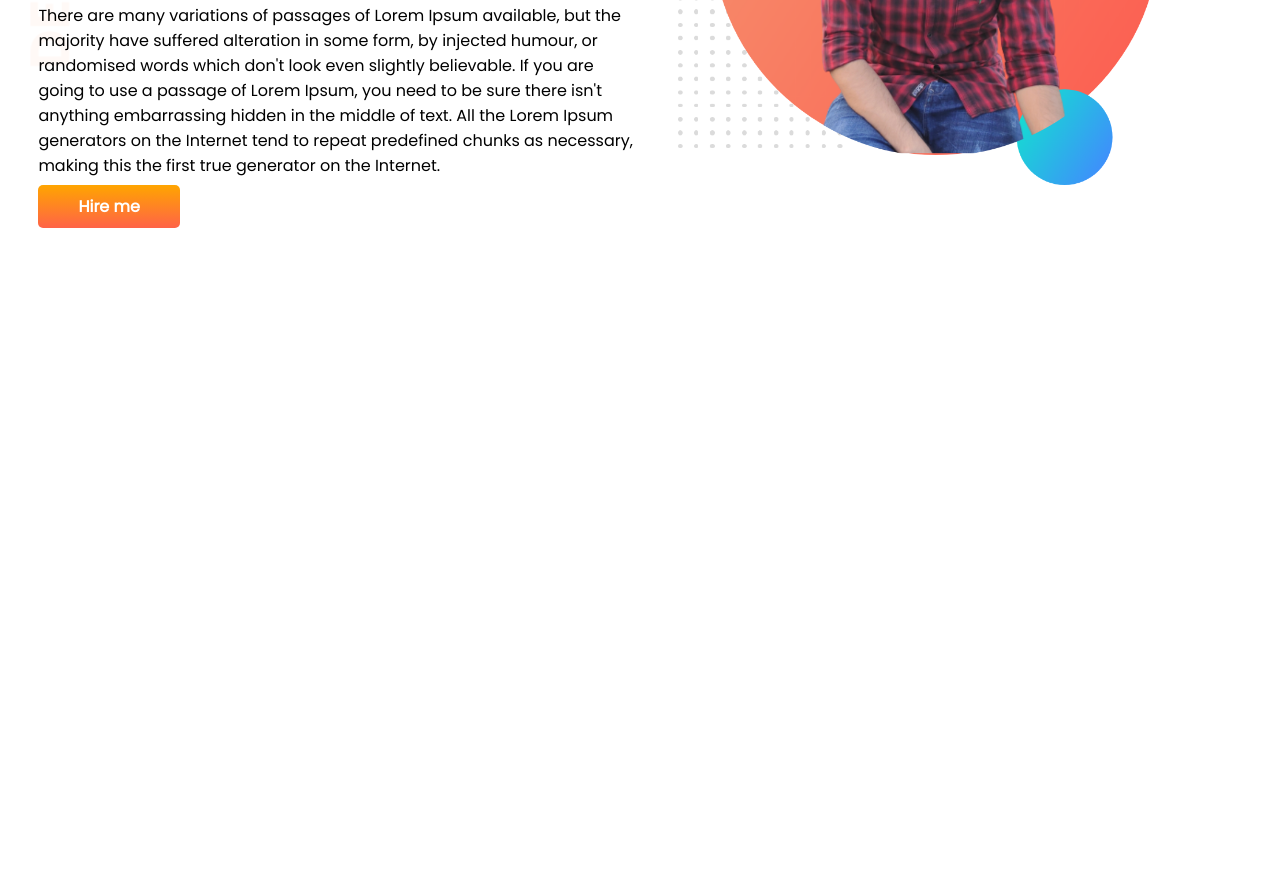
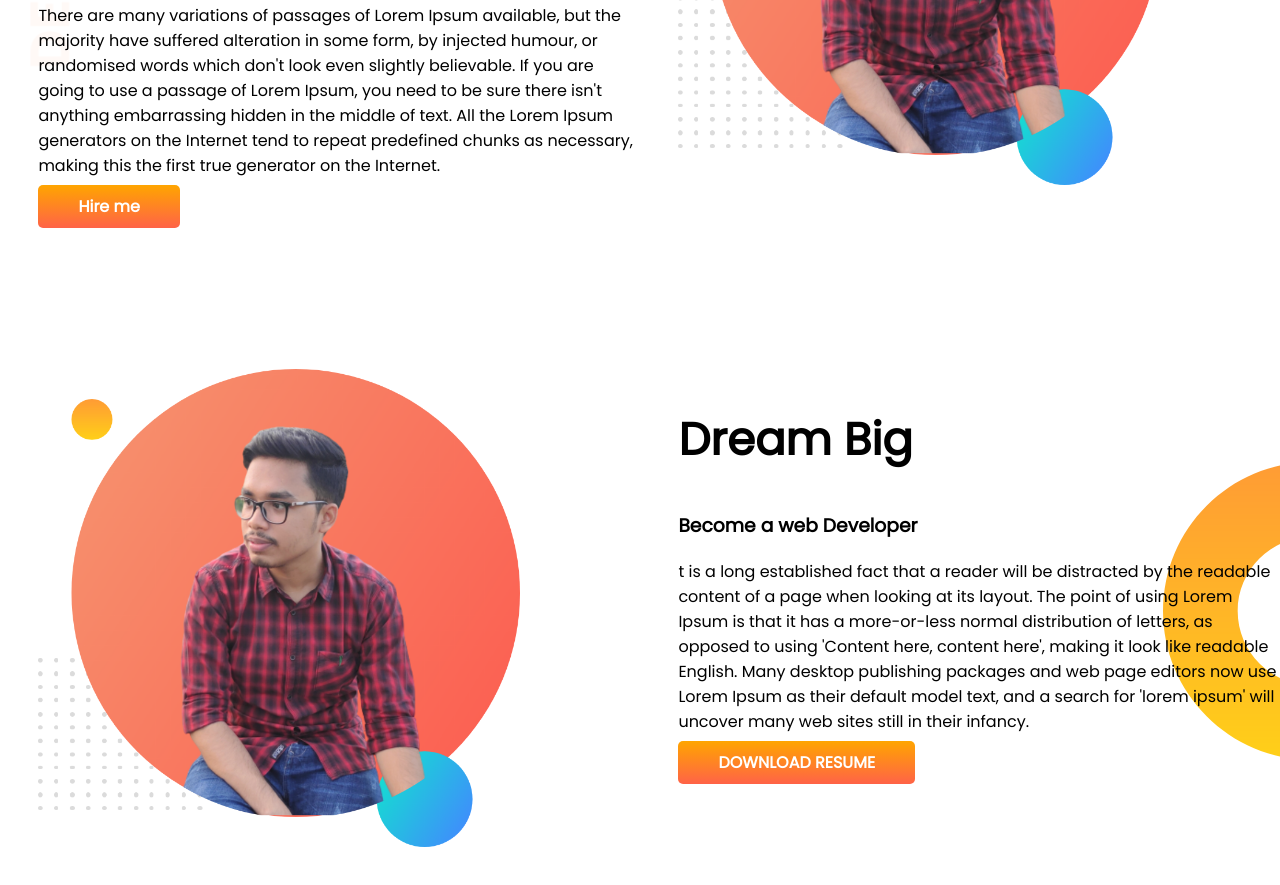
Before and after one commit to Hasanat902/developer-portfolio, a plain HTML site: page index.html in a window 1280 px wide. Shown: the part 293-1178 px from the top of the page. Before the commit the page ends 800 px from the top, so only its background shows below. Drawn offline with Linux system fonts and the light colour scheme.

Commit message:
dreambig-added

```diff
--- a/index.html
+++ b/index.html
@@ -25,5 +25,18 @@
         </div>
     </section>
 
+    <section class="dream-big">
+        <div class="half-width">
+            <img src="images/my-bg.png" alt="">
+        </div>
+        <div class="half-width">
+            <h1>Dream Big</h1>
+            <h3>Become a web Developer</h3>
+            <p>t is a long established fact that a reader will be distracted by the readable content of a page when looking at its layout. The point of using Lorem Ipsum is that it has a more-or-less normal distribution of letters, as opposed to using 'Content here, content here', making it look like readable English. Many desktop publishing packages and web page editors now use Lorem Ipsum as their default model text, and a search for 'lorem ipsum' will uncover many web sites still in their infancy. </p>
+            <a class="link-button" target="_blank" href="#">DOWNLOAD RESUME</a>
+
+        </div>
+    </section>
+
 </body>
 </html>
--- a/style.css
+++ b/style.css
@@ -10,6 +10,7 @@ h1{
 }
 section{
     display: flex;
+    margin-bottom: 150px;
 }
 
 .half-width{
@@ -31,3 +32,8 @@ section{
     background-image: url(images/top-banner.png);
     background-repeat: no-repeat;
 }
+.dream-big{
+    background-image: url(images/dream-bg.png);
+    background-repeat: no-repeat;
+    background-position: right;
+}
```
Also changed, not shown: showOff/hasanat-removebg-preview.png (deleted), showOff/my-bg.png (deleted).
